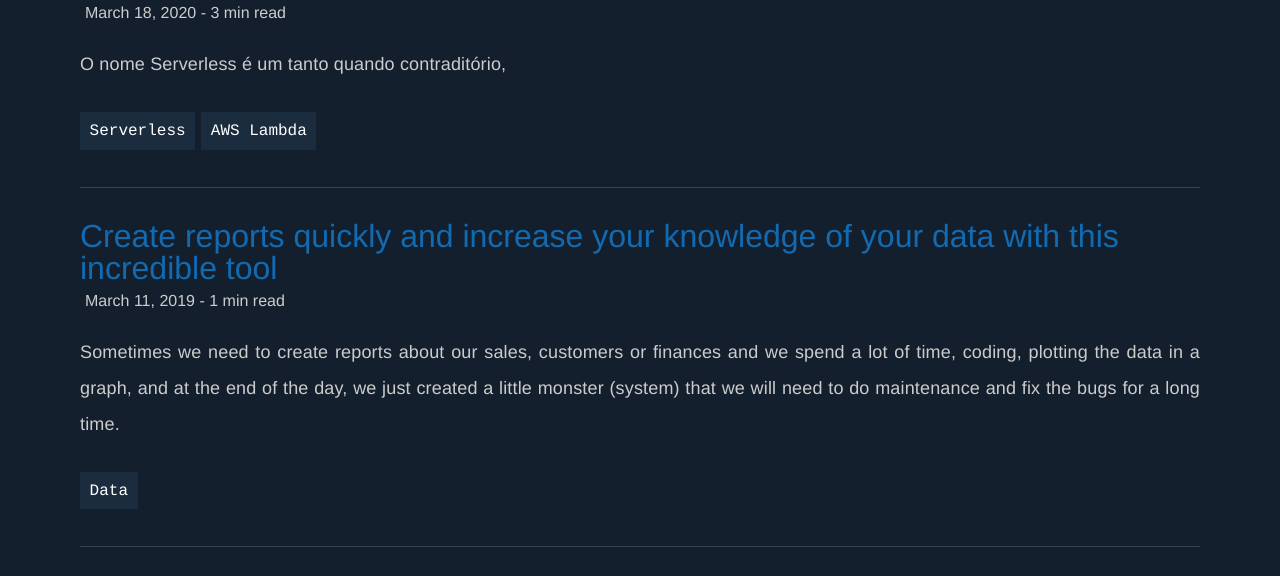
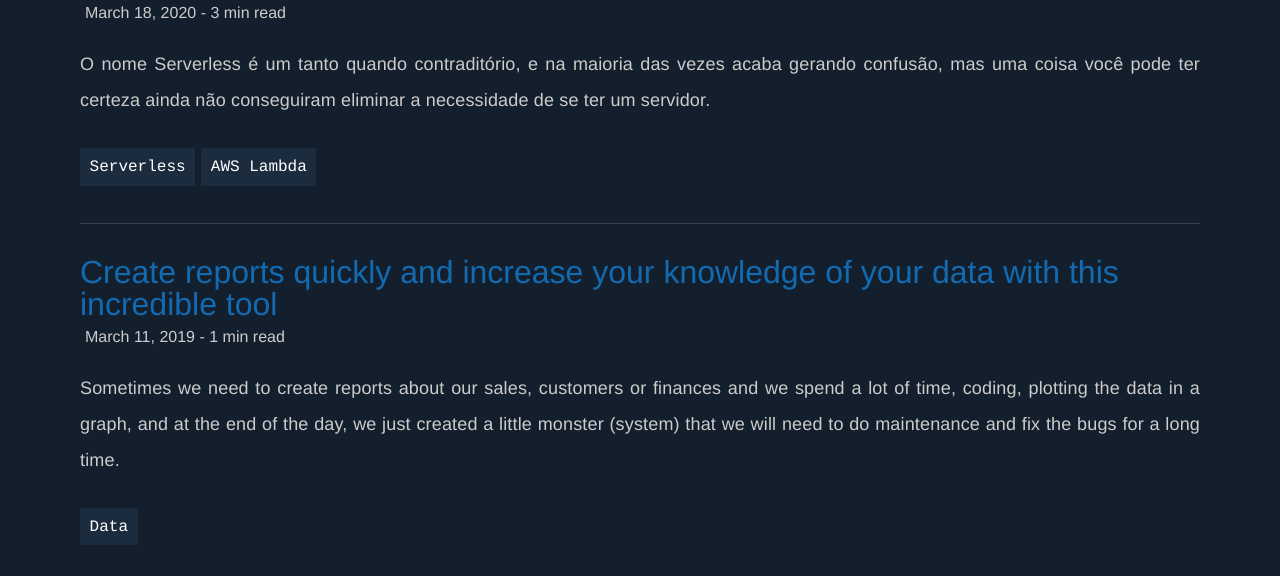
Before and after one commit to robsonalvesbh/robsonalves.dev, a Gatsby site: page / in a window 1280 px wide. Shown: the part 222-798 px from the top of the page. Built offline with nearby package versions, Linux system fonts and the light colour scheme; Gatsby itself is replaced by a stand-in of ours; some packages are replaced by stand-ins of ours.

Commit message:
Update Posts “2020-03-19-1-conhecendo-um-pouco-mais-sobre-serverless”

```diff
--- a/posts/2020-03-19-1-conhecendo-um-pouco-mais-sobre-serverless.md
+++ b/posts/2020-03-19-1-conhecendo-um-pouco-mais-sobre-serverless.md
@@ -1,6 +1,9 @@
 ---
 title: '#1 - Conhecendo um pouco mais sobre Serverless'
-description: 'O nome Serverless é um tanto quando contraditório,'
+description: >-
+  O nome Serverless é um tanto quando contraditório, e na maioria das vezes
+  acaba gerando confusão, mas uma coisa você pode ter certeza ainda não
+  conseguiram eliminar a necessidade de se ter um servidor.
 date: '2020-03-18 10:09:01'
 tags:
   - Serverless
```
